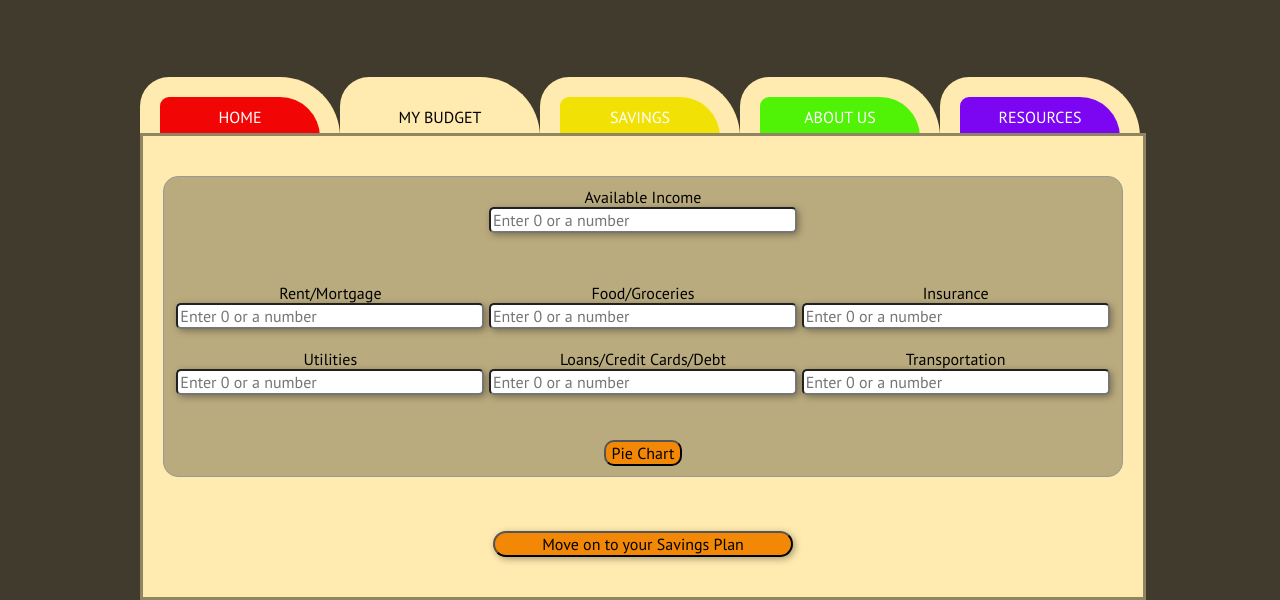
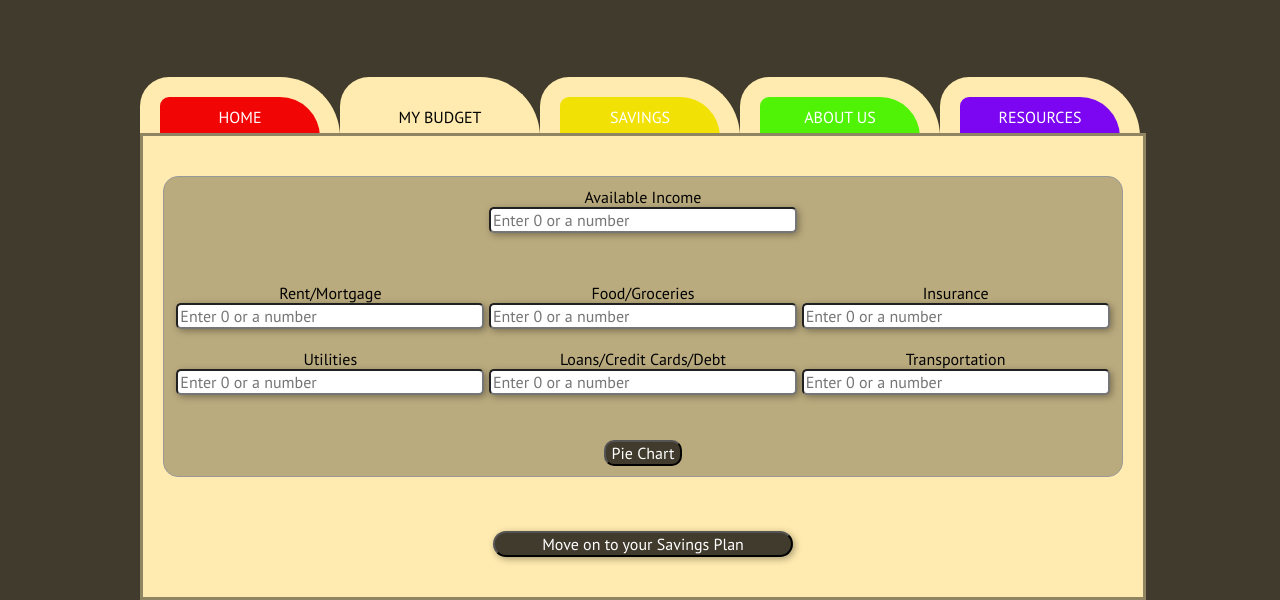
Before and after one commit to stefuhnee/budget-buddy, a plain HTML site: page budget.html in a window 1280 px wide. Shown: the part 234-834 px from the top of the page. Drawn offline with Linux system fonts and the light colour scheme.

Commit message:
updated font color and background color for buttons

```diff
--- a/css/style.css
+++ b/css/style.css
@@ -77,6 +77,8 @@ button {
   border-radius: 10px;
   margin-top: 25px;
   font-family: 'PT Sans', sans-serif;
+  background-color: #403B2C;
+  color: white;
 }
 
 nav ul {
@@ -160,11 +162,13 @@ main > section {
 }
 
 .budget-button-color {
-  background-color: #F28805;
+  background-color: #403B2C;
+  color: white;
 }
 
 .savings-button-color {
-  background-color: #F2E105;
+  background-color: #403B2C;
+  color: white;
 }
 
 .home-tab {
@@ -330,8 +334,9 @@ text-align: center;
 }
 
 #savings-plan-button {
-  background-color: #F28805;
+  background-color: #403B2C;
   border-radius: 15px;
+  color: white;
 }
 
 #current {
```
